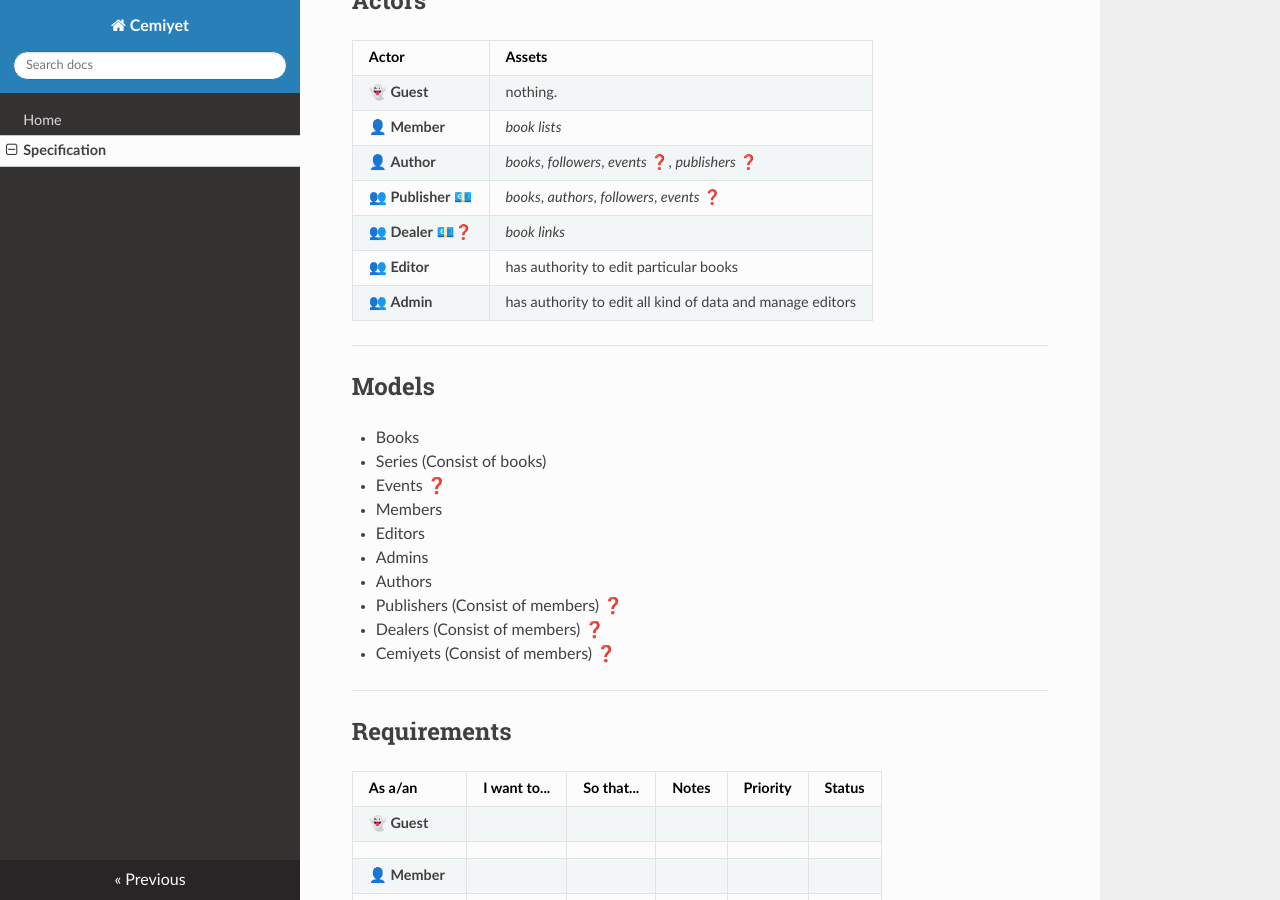
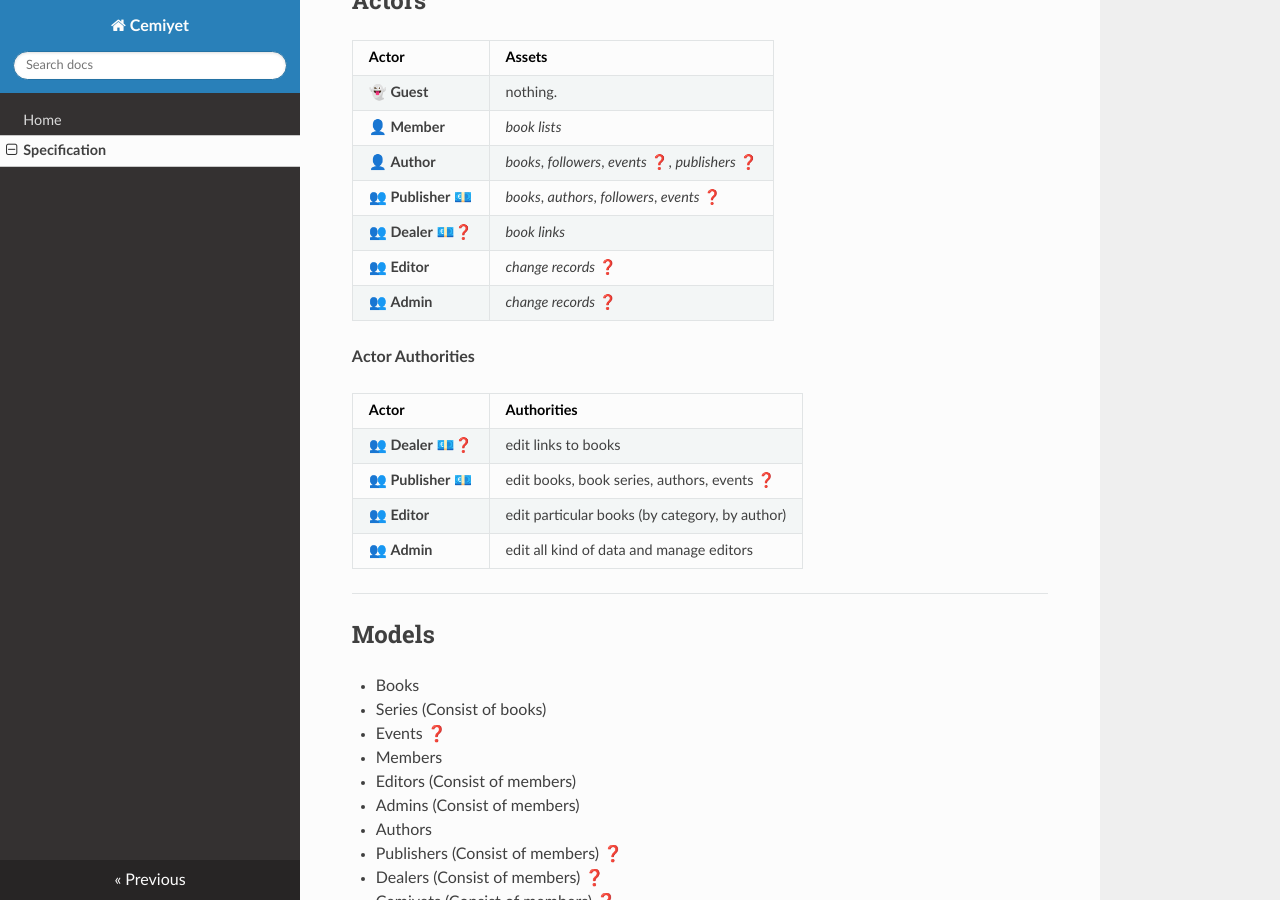
Before and after one commit to cemiyet/docs, an MkDocs documentation site: the page built from docs/specification.md, in a window 1280 px wide and 900 px high, scrolled down 361 px. Built offline with MkDocs 1.6.1, drawn with Linux system fonts in a browser that asks for light colours; nearby versions of some CDN libraries.

Commit message:
added actor authorities table.

```diff
--- a/docs/specification.md
+++ b/docs/specification.md
@@ -17,8 +17,17 @@
 | 👤 **Author** | *books*, *followers*, *events* ❓, *publishers* ❓ |
 | 👥 **Publisher** 💶 | *books*, *authors*, *followers*, *events* ❓ |
 | 👥 **Dealer** 💶❓ | *book links* |
-| 👥 **Editor** | has authority to edit particular books |
-| 👥 **Admin** | has authority to edit all kind of data and manage editors |
+| 👥 **Editor** | *change records* ❓ |
+| 👥 **Admin** | *change records* ❓ |
+
+**Actor Authorities**
+
+| Actor | Authorities |
+|--|--|
+| 👥 **Dealer** 💶❓ | edit links to books |
+| 👥 **Publisher** 💶 | edit books, book series, authors, events ❓ |
+| 👥 **Editor** | edit particular books (by category, by author) |
+| 👥 **Admin** | edit all kind of data and manage editors |
 
 ---
 
@@ -28,8 +37,8 @@
 - Series (Consist of books)
 - Events ❓
 - Members
-- Editors
-- Admins
+- Editors (Consist of members)
+- Admins (Consist of members)
 - Authors
 - Publishers (Consist of members) ❓
 - Dealers (Consist of members) ❓
```
Also changed, not shown: docs/index.md (+1 -3 lines).
